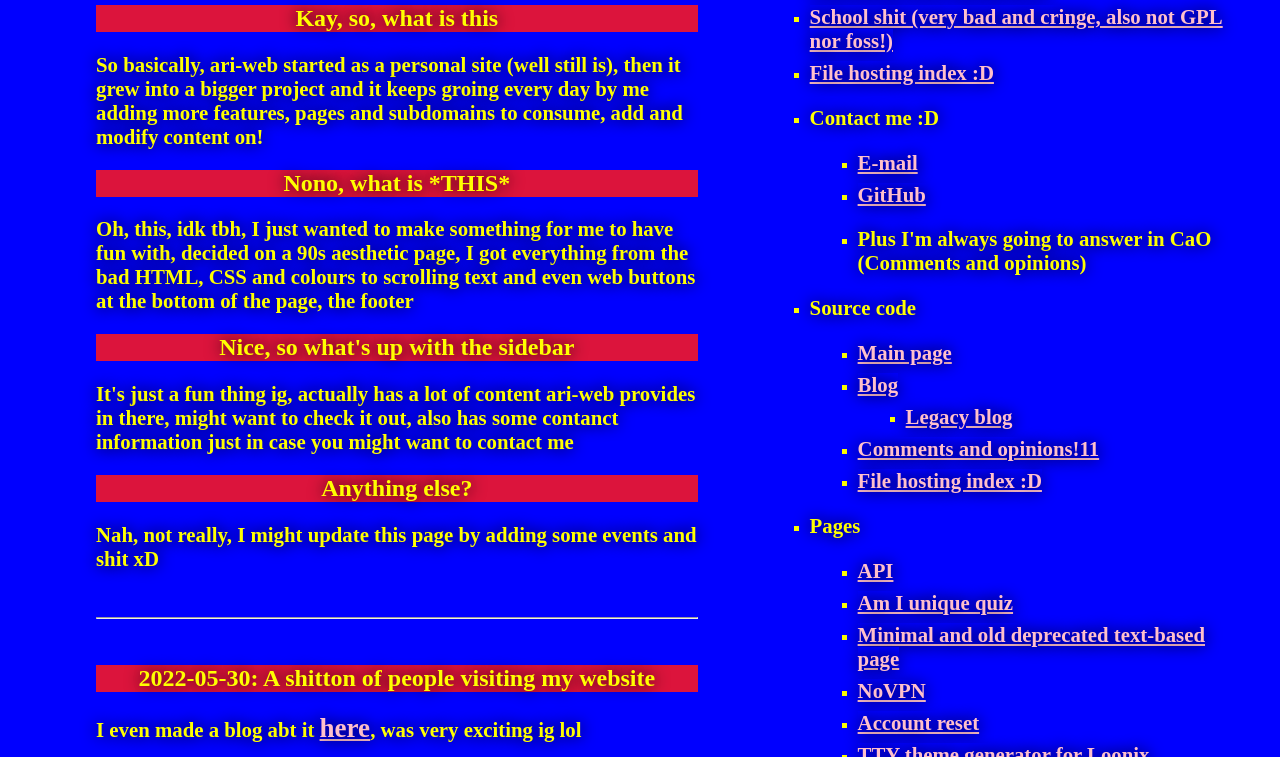
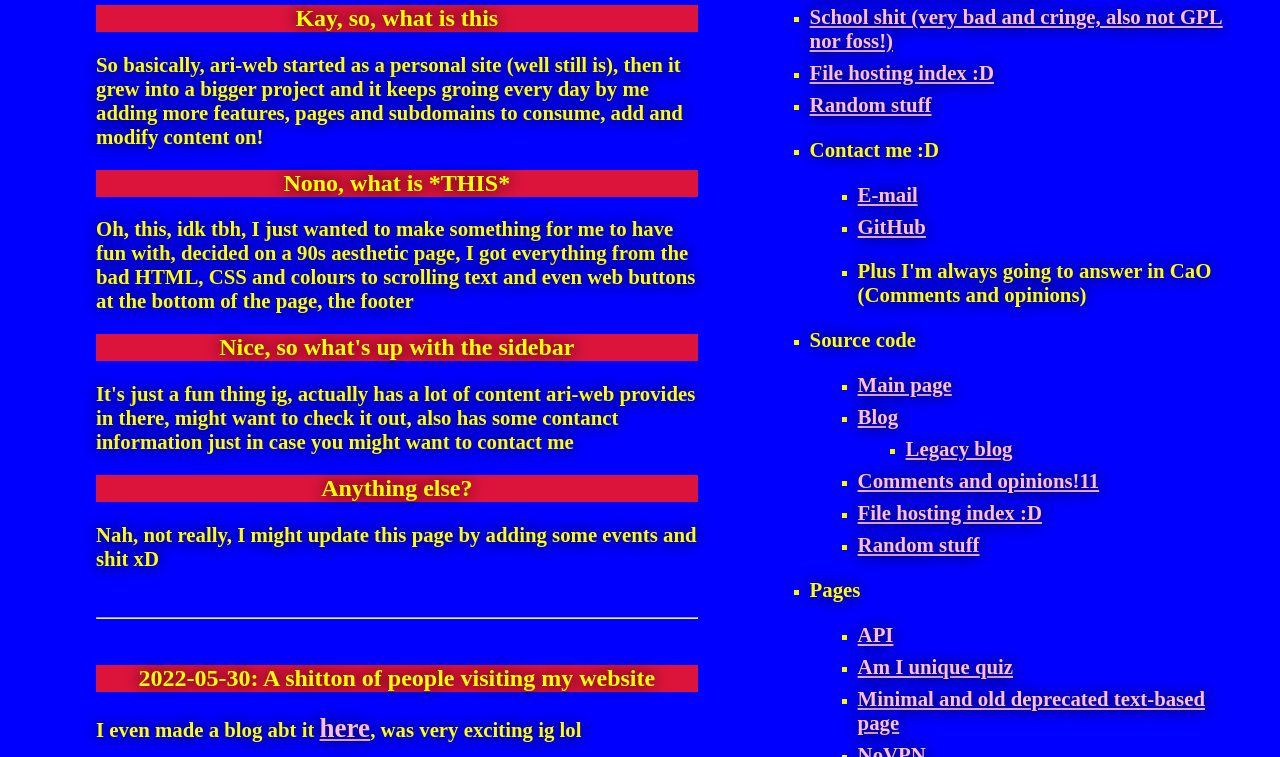
Before and after one commit to TruncatedDinoSour/website, a website: page page/90s/index.html in a window 1280 px wide. Shown: the part 466-1223 px from the top of the page. Drawn offline with Linux system fonts and the light colour scheme.

Commit message:
Add https://etc.ari-web.xyz/ to both sitelist API and 90s page
Signed-off-by: Ari Archer <ari.web.xyz@gmail.com>

```diff
--- a/api/sitelist.json
+++ b/api/sitelist.json
@@ -5,5 +5,5 @@
     "legacy.blog.ari-web.xyz",
     "school.ari-web.xyz",
     "user.ari-web.xyz",
-    "3.ari-web.xyz"
+    "etc.ari-web.xyz"
 ]
--- a/page/90s/index.html
+++ b/page/90s/index.html
@@ -130,6 +130,10 @@
                     </li>
 
                     <li>
+                        <a href="https://etc.ari-web.xyz/">Random stuff</a>
+                    </li>
+
+                    <li>
                         <p>Contact me :D</p>
                         <ul>
                             <li>
@@ -178,6 +182,12 @@
                             <li>
                                 <a href="https://files.ari-web.xyz/git"
                                     >File hosting index :D</a
+                                >
+                            </li>
+
+                            <li>
+                                <a href="https://etc.ari-web.xyz/git"
+                                    >Random stuff</a
                                 >
                             </li>
                         </ul>
```
